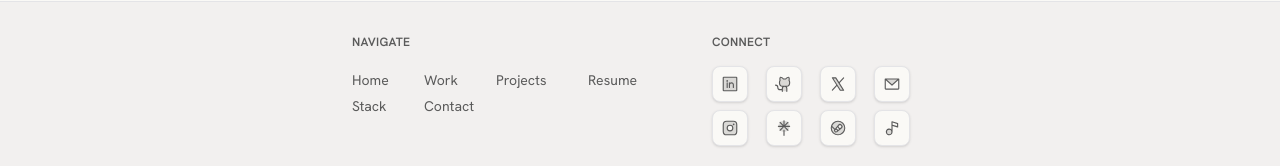
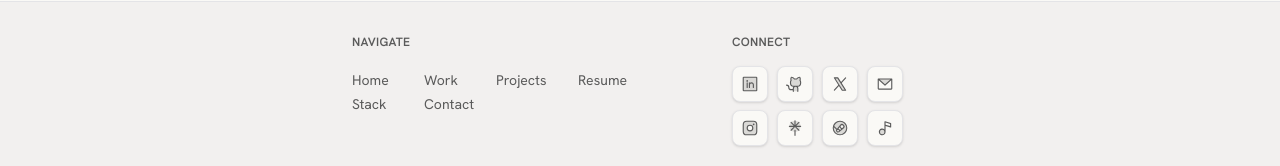
Before and after one commit to harxxhilgg/edgedev, a Next.js app: page /projects in a window 1280 px wide. Shown: the part 1885-2051 px from the top of the page. Built offline with nearby package versions, Linux system fonts and the light colour scheme; no server answers; the database is empty.

Commit message:
feat: add tech description for Linux and adjust footer layout and grid sizes

```diff
--- a/src/components/data.ts
+++ b/src/components/data.ts
@@ -134,6 +134,7 @@ export const techData: TechItem[] = [
     tech: "Linux",
     url: "https://www.linux.org/",
     icon: "/linux-icon.svg",
+    techDescription: "Distro: Pop!_OS, Arch (btw)",
   },
   {
     tech: "Vite",
--- a/src/components/footer/bottom-footer.tsx
+++ b/src/components/footer/bottom-footer.tsx
@@ -45,11 +45,11 @@ export default function Footer() {
 
   return (
     <div className="text-secondary max-w-xl mx-auto py-4 rounded-lg">
-      <div className="grid grid-cols-[280px_1fr] gap-20">
+      <div className="grid grid-cols-[300px_1fr] gap-20">
         <div>
           <p className="uppercase text-xs font-semibold tracking-wide">Navigate</p>
 
-          <div className="mt-5 text-sm grid grid-cols-[40px_40px_60px_1fr] gap-x-8 gap-y-1.5">
+          <div className="mt-5 text-sm grid grid-cols-[40px_40px_50px_40px] gap-x-8 gap-y-1">
             <Link href="/" className="hover:text-primary duration-200">Home</Link>
             <Link href="/work-experience" className="hover:text-primary duration-200">Work</Link>
             <Link href="/projects" className="hover:text-primary duration-200">Projects</Link>
@@ -62,7 +62,7 @@ export default function Footer() {
         <div>
           <p className="uppercase text-xs font-semibold tracking-wide">Connect</p>
 
-          <div className="mt-4 grid grid-cols-4 gap-y-2">
+          <div className="mt-4 grid grid-cols-[45px_45px_45px_45px] gap-y-2">
             <Button variant="outline" size="icon" className="cursor-pointer" onClick={() => window.open(socials.linkedin, "_blank")}>
               <LinkedinLogoIcon weight="duotone" style={{ height: 18, width: 18 }} />
             </Button>
```
